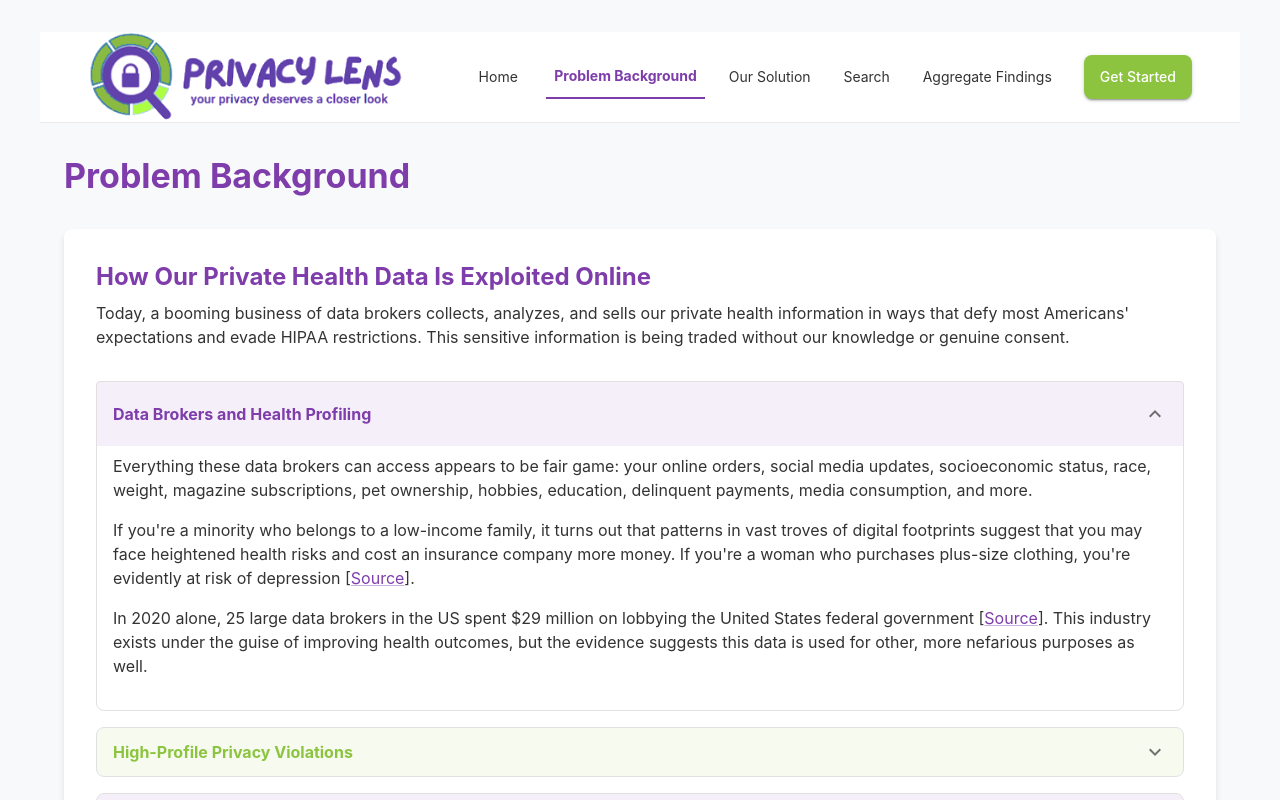
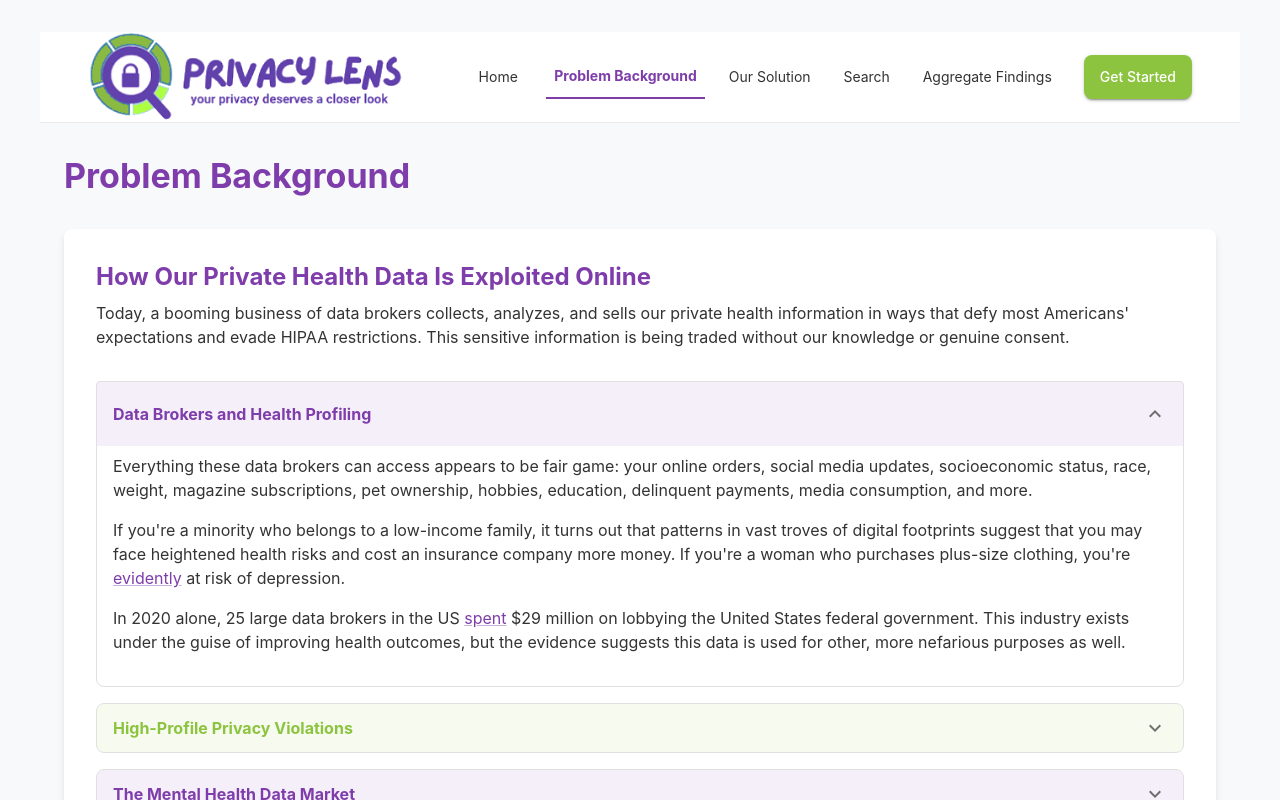
Before and after one commit to premradhakrishnan/PrivacyLensApp, a React (Vite) app: page /problem-background in a window 1280 px wide. Shown: the top 800 px of the page. Built offline with nearby package versions, Linux system fonts and the light colour scheme.

Commit message:
updating embedded hyperlinks in problem backgorund

```diff
--- a/src/components/sections/ProblemBackgroundSection.jsx
+++ b/src/components/sections/ProblemBackgroundSection.jsx
@@ -55,13 +55,13 @@ const ProblemBackgroundSectionWithCustom = () => {
             <Typography variant="body1" paragraph>
               If you're a minority who belongs to a low-income family, it turns out that patterns in vast troves
               of digital footprints suggest that you may face heightened health risks and cost an insurance
-                company more money. If you're a woman who purchases plus-size clothing, you're evidently at
-                risk of depression [<Link href="https://www.propublica.org/article/health-insurers-are-vacuuming-up-details-about-you-and-it-could-raise-your-rates" target="_blank" rel="noopener noreferrer">Source</Link>].
+              company more money. If you're a woman who purchases plus-size clothing, you're <Link href="https://www.propublica.org/article/health-insurers-are-vacuuming-up-details-about-you-and-it-could-raise-your-rates" target="_blank" rel="noopener noreferrer">evidently</Link> at
+              risk of depression.
             </Typography>
 
             <Typography variant="body1" paragraph>
-                In 2020 alone, 25 large data brokers in the US spent $29 million on lobbying the United States
-                federal government [<Link href="https://themarkup.org/privacy/2021/04/01/the-little-known-data-broker-industry-is-spending-big-bucks-lobbying-congress" target="_blank" rel="noopener noreferrer">Source</Link>].
+              In 2020 alone, 25 large data brokers in the US <Link href="https://themarkup.org/privacy/2021/04/01/the-little-known-data-broker-industry-is-spending-big-bucks-lobbying-congress" target="_blank" rel="noopener noreferrer">spent</Link> $29 million on lobbying the United States
+              federal government.
               This industry exists under the guise of improving health outcomes, but the evidence suggests this
               data is used for other, more nefarious purposes as well.
             </Typography>
@@ -84,10 +84,10 @@ const ProblemBackgroundSectionWithCustom = () => {
 
               <Typography variant="body1" paragraph>
                 However, the firm actually shared data from over 7 million users with Facebook, Snapchat,
-                Criteo, and Pinterest. The Federal Trade Commission fined BetterHelp $7.8 million in 2023,
+                Criteo, and Pinterest. The Federal Trade Commission <Link href="https://www.ftc.gov/business-guidance/blog/2023/03/ftc-says-online-counseling-service-betterhelp-pushed-people-handing-over-health-information-broke" target="_blank" rel="noopener noreferrer">fined</Link> BetterHelp $7.8 million in 2023,
                 the same year it levied a $1.5 million civil penalty against GoodRx as part of an enforcement
                 action for the firm's practice of sharing consumers' personal data with a number of large tech
-                platforms [<Link href="https://www.ftc.gov/business-guidance/blog/2023/03/ftc-says-online-counseling-service-betterhelp-pushed-people-handing-over-health-information-broke" target="_blank" rel="noopener noreferrer">Source</Link>].
+                platforms.
                 GoodRx helped patients access discounted prices on prescription drugs.
               </Typography>
             </CustomAccordion>
@@ -100,17 +100,17 @@ const ProblemBackgroundSectionWithCustom = () => {
               color="purple"
             >
               <Typography variant="body1" paragraph>
-                A February 2023 report published by Duke University researcher Joanne Kim found that people
+                A February 2023 <Link href="https://techpolicy.sanford.duke.edu/wp-content/uploads/sites/4/2023/02/Kim-2023-Data-Brokers-and-the-Sale-of-Americans-Mental-Health-Data.pdf" target="_blank" rel="noopener noreferrer">report</Link> published by Duke University researcher Joanne Kim found that people
                 seeking mental health services online "often unknowingly [put] their sensitive mental health
                 data at risk" and that the industry underlying this marketplace for sensitive data "appears
-                to lack a set of best practices for handling individuals' mental health data" [<Link href="https://techpolicy.sanford.duke.edu/wp-content/uploads/sites/4/2023/02/Kim-2023-Data-Brokers-and-the-Sale-of-Americans-Mental-Health-Data.pdf" target="_blank" rel="noopener noreferrer">Source</Link>].
+                to lack a set of best practices for handling individuals' mental health data".
               </Typography>
 
               <Typography variant="body1" paragraph>
-                In one case, the cost of 5,000 records of mental health-related information was just $275 –
+                In one <Link href="https://compliancy-group.com/health-data-brokers-sell-lists-of-depression-anxiety-sufferers/" target="_blank" rel="noopener noreferrer">case</Link>, the cost of 5,000 records of mental health-related information was just $275 –
                 less than 6 cents per record. About a dozen data brokers were found to "sell mental health
                 data for dirt cheap" with little effort to limit how the purchased data would be used by
-                potential buyers [<Link href="https://compliancy-group.com/health-data-brokers-sell-lists-of-depression-anxiety-sufferers/" target="_blank" rel="noopener noreferrer">Source</Link>].
+                potential buyers.
               </Typography>
             </CustomAccordion>
 
@@ -137,8 +137,8 @@ const ProblemBackgroundSectionWithCustom = () => {
 
               <Typography variant="body1" paragraph>
                 When scheduling an appointment with a doctor on the website of the University Hospitals
-                Cleveland Medical Center, this tracking Pixel sent Meta information about the physician's
-                name and the query used to reach her online: "pregnancy termination" [<Link href="https://themarkup.org/pixel-hunt/2022/06/16/facebook-is-receiving-sensitive-medical-information-from-hospital-websites" target="_blank" rel="noopener noreferrer">Source</Link>].
+                Cleveland Medical Center, this tracking Pixel <Link href="https://themarkup.org/pixel-hunt/2022/06/16/facebook-is-receiving-sensitive-medical-information-from-hospital-websites" target="_blank" rel="noopener noreferrer">sent</Link> Meta information about the physician's
+                name and the query used to reach her online: "pregnancy termination".
               </Typography>
             </CustomAccordion>
 
```
Lines whose indentation alone changed are shown as unchanged.
